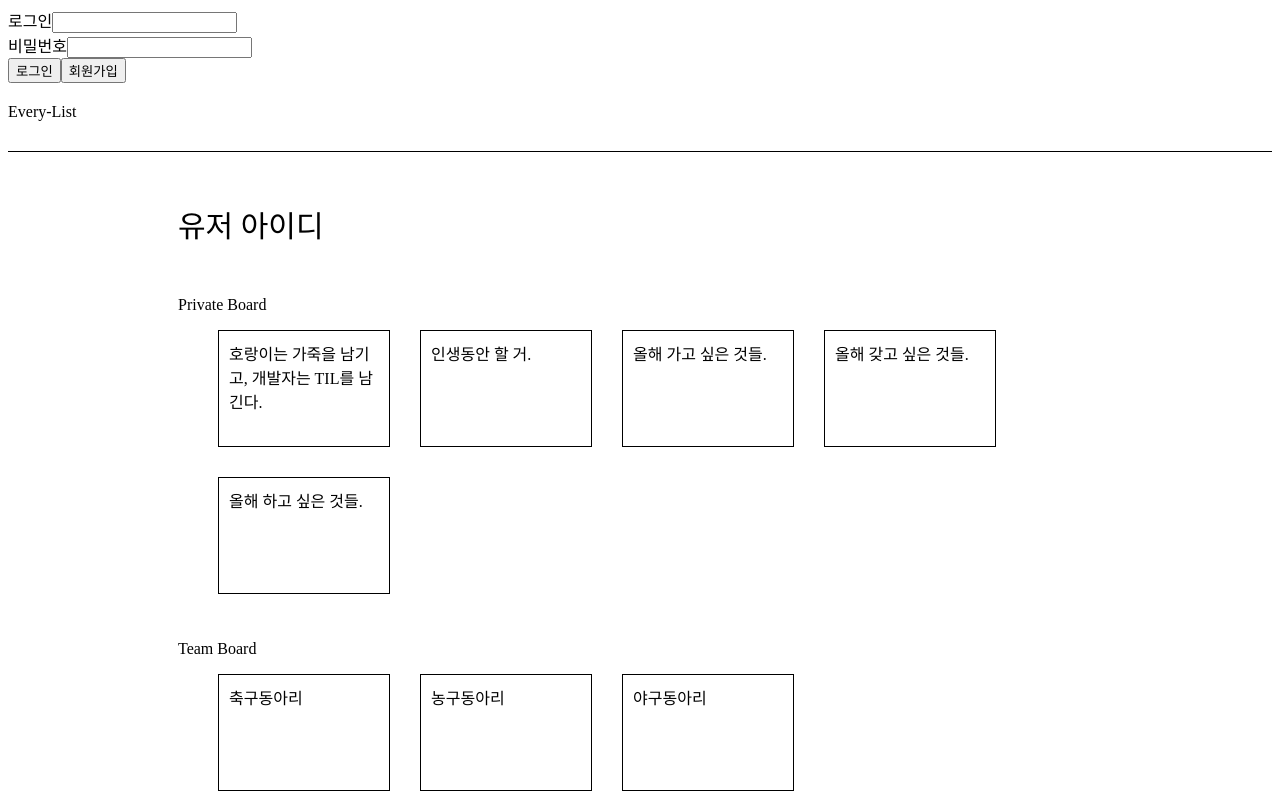
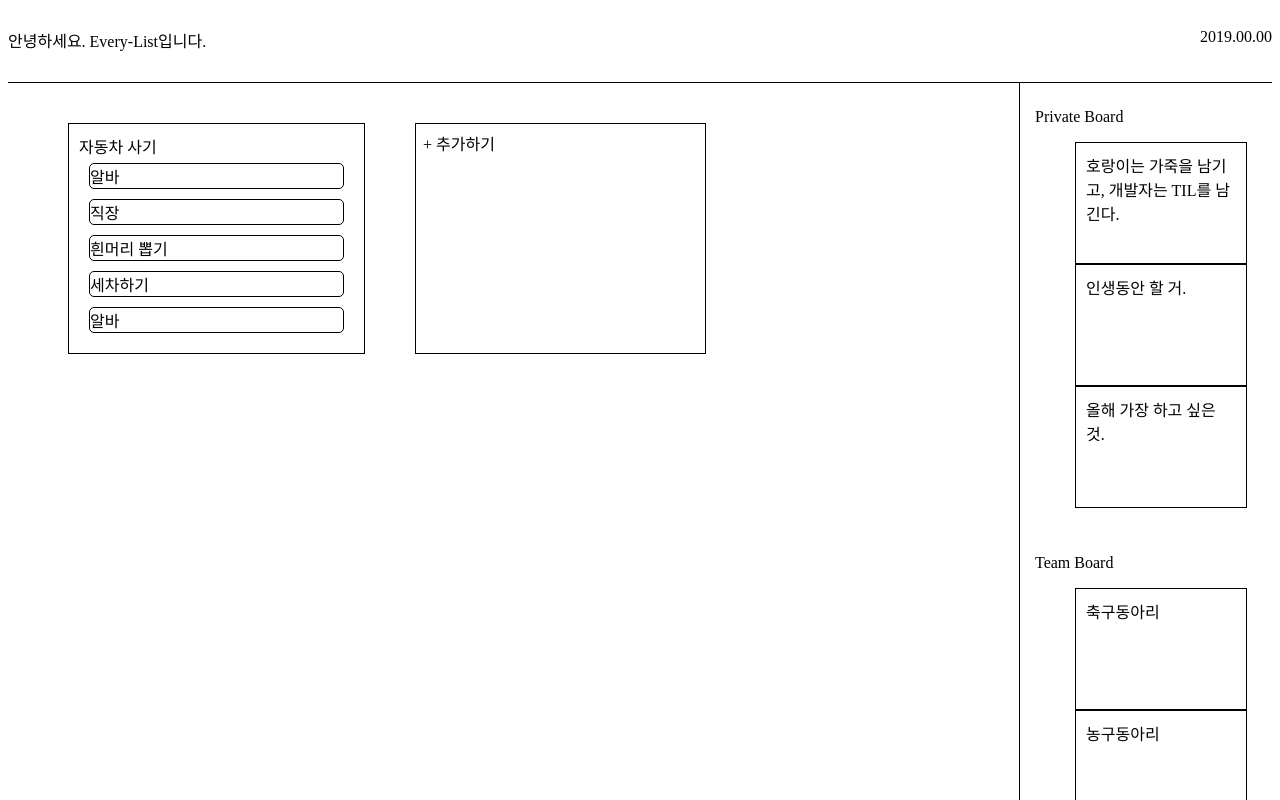
Before and after one commit to lbin7310/all-list-client, a React (Create React App) app in the folder all_list/: page /board in a window 1280 px wide. Shown: the top 800 px of the page. Built offline with nearby package versions, Linux system fonts and the light colour scheme; the HTML template or start-up script is replaced by a standard one.

Commit message:
수정함, 이름 바꿈

```diff
--- a/all_list/package.json
+++ b/all_list/package.json
@@ -5,6 +5,7 @@
   "dependencies": {
     "react": "^16.8.6",
     "react-dom": "^16.8.6",
+    "react-router-dom": "^5.0.0",
     "react-scripts": "3.0.1",
     "reactstrap": "^8.0.0"
   },
--- a/all_list/src/App.js
+++ b/all_list/src/App.js
@@ -1,8 +1,9 @@
 import React from 'react';
-import Login from './Component/Login/Login'
-import Main from './Component/Main/Main';
-import Board from './Component/Board/board'
-import Team from "./Component/Team/Team";
+import { BrowserRouter as Router, Route, Link } from 'react-router-dom';
+import Board from './Pages/Board';
+import Login from './Pages/Login';
+import Main from './Pages/Main';
+import Team from './Pages/Team';
 
 class App extends React.Component {
   constructor () {
@@ -12,12 +13,14 @@ class App extends React.Component {
 
   render () {
     return (
-      <div>
-        <Login />
-        <Main />
-        <Board />
-        <Team />
-      </div>
+      <Router>
+        <div>
+          <Route path="/login" exact component={Login}/>
+          <Route path="/main" component={Main}/>
+          <Route path="/board" component={Board}/>
+          <Route path="/team" component={Team}/>
+        </div>
+      </Router>
     )
   }
 }
--- a/all_list/src/Component/Login/Login.js
+++ b/all_list/src/Pages/Login.js
@@ -1,5 +1,5 @@
 import React from "react";
-import Signup from "./Signup";
+import Signup from "../Component/Login/Signup";
 
 class Login extends React.Component {
   render() {
--- a/all_list/src/Component/Team/Team.js
+++ b/all_list/src/Pages/Team.js
@@ -1,5 +1,5 @@
 import React from "react";
-import MemberList from "./MemberList"
+import MemberList from "../Component/Team/MemberList"
 import "./Team.css";
 
 class Team extends React.Component {
```
Also changed, not shown: all_list/src/Pages/Board.js (renamed from all_list/src/Component/Board/board.js, +4 -4 lines), all_list/src/Pages/Board.css (renamed from all_list/src/Component/Board/board.css), all_list/src/Pages/Main.css (renamed from all_list/src/Component/Main/Main.css), all_list/src/Pages/Main.js (renamed from all_list/src/Component/Main/Main.js), all_list/src/Pages/Team.css (added), 1 other file (tests, documents, lock files or other folders).
